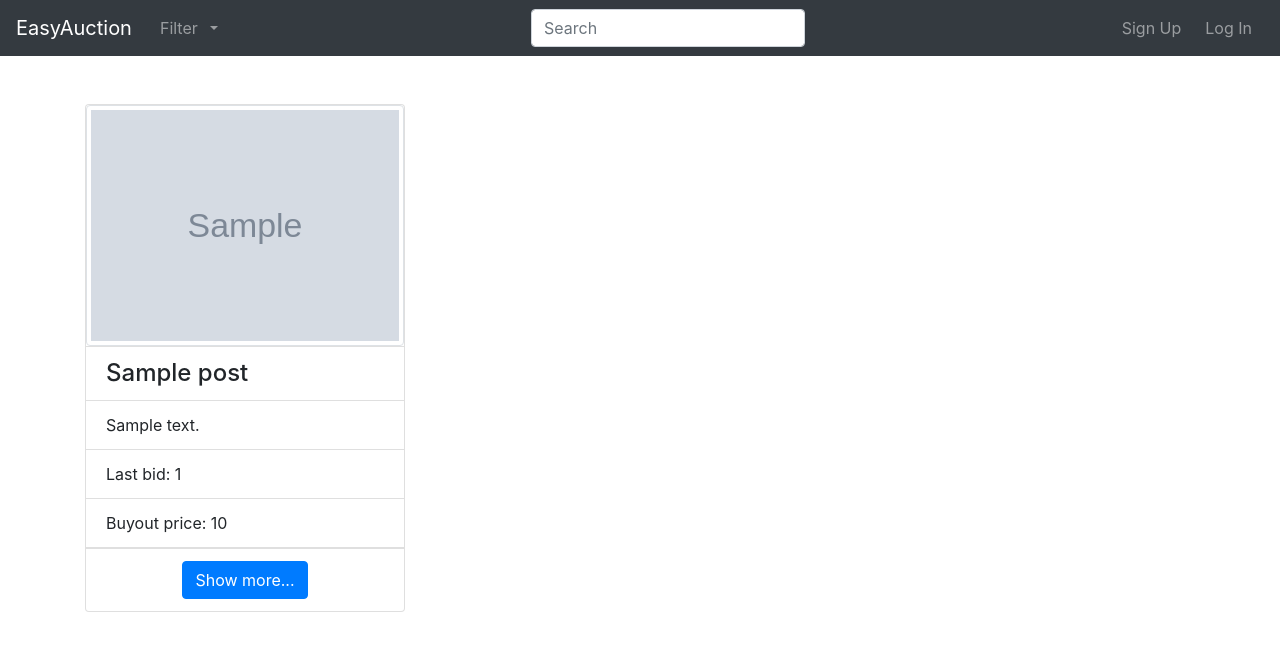
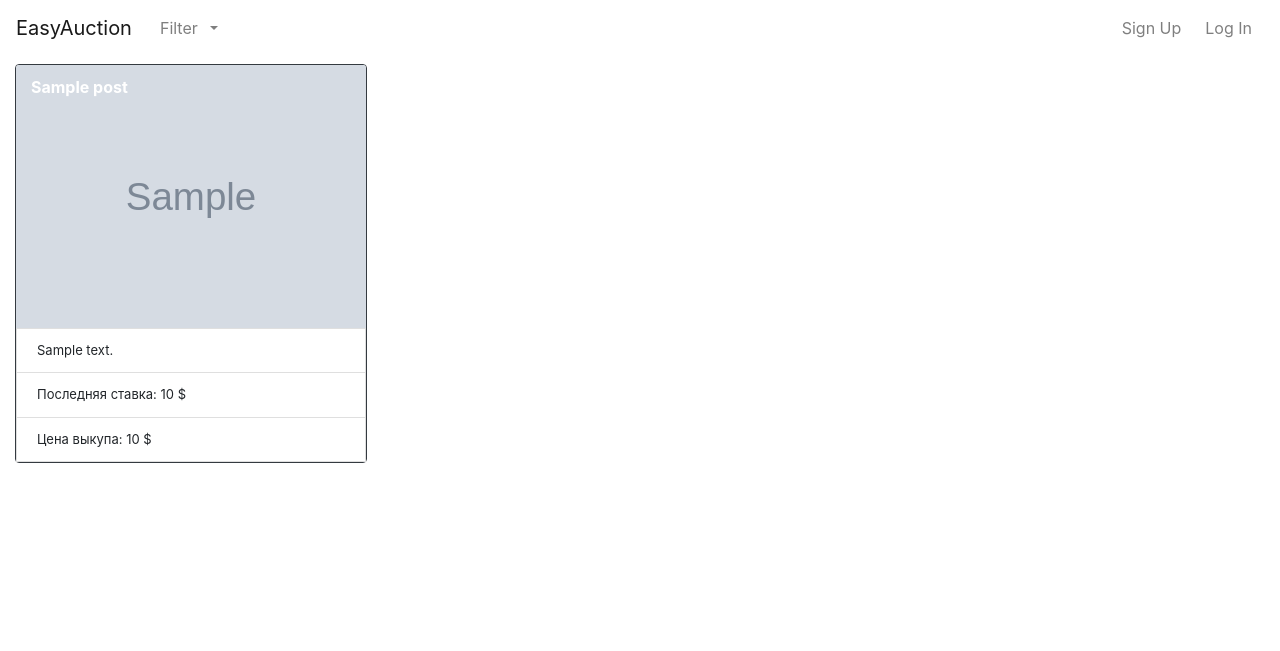
Before and after one commit to wykyee/auction, a Django app: page / in a window 1280 px wide. Shown: the top 651 px of the page. Run offline with Django 3.2, Linux system fonts and the light colour scheme; tables that the repository leaves empty hold one stand-in row (values such as "Sample post"); grey boxes marked "Sample" are stand-in pictures; some libraries are stand-ins or nearby versions.

Commit message:
Minor front-end adjustments.

```diff
--- a/auction/views.py
+++ b/auction/views.py
@@ -7,7 +7,6 @@
 
 
 class PostsList(ListView):
-    # TODO: current_bet needed in the context
     context_object_name = "posts"
     template_name = "auction/post_list.html"
     queryset = get_all_active_posts()
--- a/templates/auction/post_list.html
+++ b/templates/auction/post_list.html
@@ -5,38 +5,33 @@
 {% endblock %}
 
 {% block content %}
-    <div class="container mt-5">
+    <div class="container-fluid mt-2">
         <div class="card-columns">
             {% for post in posts %}
-        <div class="card mb-4" style="width: 20rem;">
-            <div class="card-body" style="padding: 0;">
-                <a href="{{ post.main_image.url }}" target="_blank">
-                    <img src="{{ post.main_image.url }}" class="img-responsive img-thumbnail" alt="Lights"
+                <div class="card mb-4 border-dark" style="width: 22rem;">
+                    <a href="{{ post.get_absolute_url }}" class="text-white"
+                       style="position:absolute; left: 15px; top: 10px;"><b>{{ post.title }}</b></a>
+                    <a href="{{ post.get_absolute_url }}">
+                        <img src="{{ post.main_image.url }}" class="card-img-top" alt="Lights"
                              style="width:100%">
                     </a>
+                    <div class="card-body" style="padding: 0; font-size: small">
+                    <ul class="list-group list-group-flush"></ul>
+                        <li class="list-group-item card-text">{{ post.description|truncatechars:120 }}</li>
+                        <li class="list-group-item card-text">
+                            Последняя ставка:
+                            {% if post.bets.last.amount %}
+                                {{ post.bets.last.amount }}
+                            {% else %}
+                                {{ post.initial_bet }}
+                            {% endif %}
+                            $
+                        </li>
+                        <li class="list-group-item card-text">
+                            Цена выкупа: {{ post.permanent_price }} $
+                        </li>
                     </div>
-            <ul class="list-group list-group-flush">
-                <li class="list-group-item"><h4 style="margin-bottom: 0;">{{ post.title }}</h4></li>
-                <li class="list-group-item">{{ post.description }}</li>
-                <li class="list-group-item">Last bid: {{ post.initial_bet }}</li>
-                <li class="list-group-item">Buyout price: {{ post.permanent_price }}</li>
-            </ul>
-            <div class="card-footer bg-transparent text-center"><a href="{{ post.get_absolute_url }}" class="btn btn-primary">Show
-                more...</a></div>
                 </div>
-{#        <div class="col-12">#}
-{#            {{ post.title }}#}
-{#            <hr>#}
-{#            {{ post.description }}#}
-{#            <hr>#}
-{#            <img src="{{ post.main_image.url }}" alt="main_img" height="400px">#}
-{#            <hr>#}
-{#            {{ post.created_at|date:"d.m.Y H:i" }} by {{ post.author }}#}
-{#            <a href="{{ post.get_absolute_url }}" class="btn btn-primary">Перейти</a>#}
-{#            <hr>#}
-{##}
-{#            <br><br><br>#}
-{#        </div>#}
             {% endfor %}
         </div>
     </div>
--- a/templates/base.html
+++ b/templates/base.html
@@ -13,7 +13,7 @@
     {# end bootsrap #}
 </head>
 <body>
-<nav class="navbar navbar-dark navbar-expand bg-dark justify-content-between sticky-top">
+<nav class="navbar navbar-light navbar-expand bg-white justify-content-between sticky-top">
     <div class="container-fluid">
         <ul class="navbar-nav">
             <li class="nav-item text-center">
@@ -31,9 +31,6 @@
                 </div>
             </li>
         </ul>
-        <div class="md-form mt-0">
-            <input class="form-control" type="text" placeholder="Search" aria-label="Search">
-        </div>
         <ul class="nav navbar-nav">
             <li class="nav-item text-center" id="signup-btn">
                 <a href="#" class="nav-link" data-toggle="modal" data-target="#"><span class="fa fa-user"></span><span
```
Lines whose indentation alone changed are shown as unchanged.
